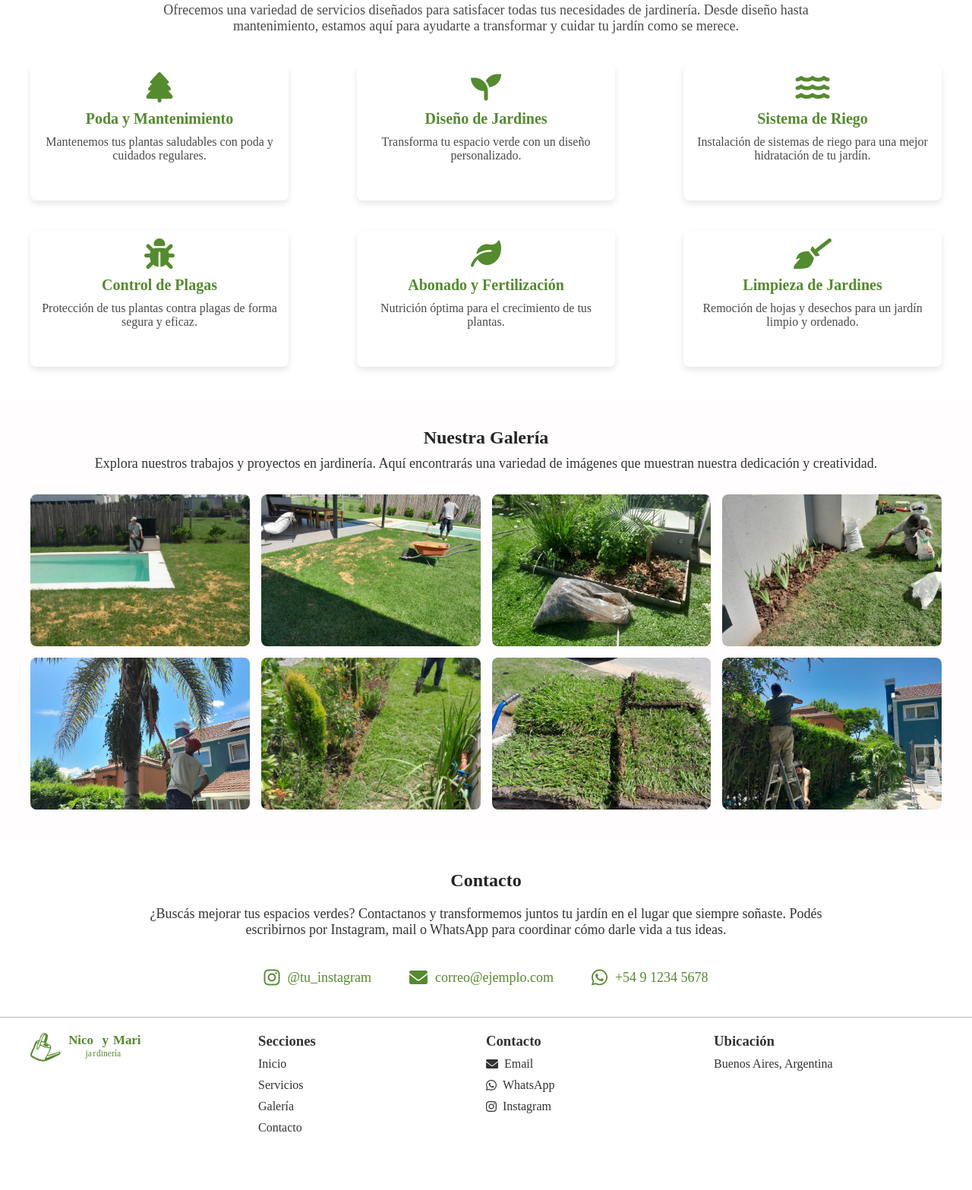
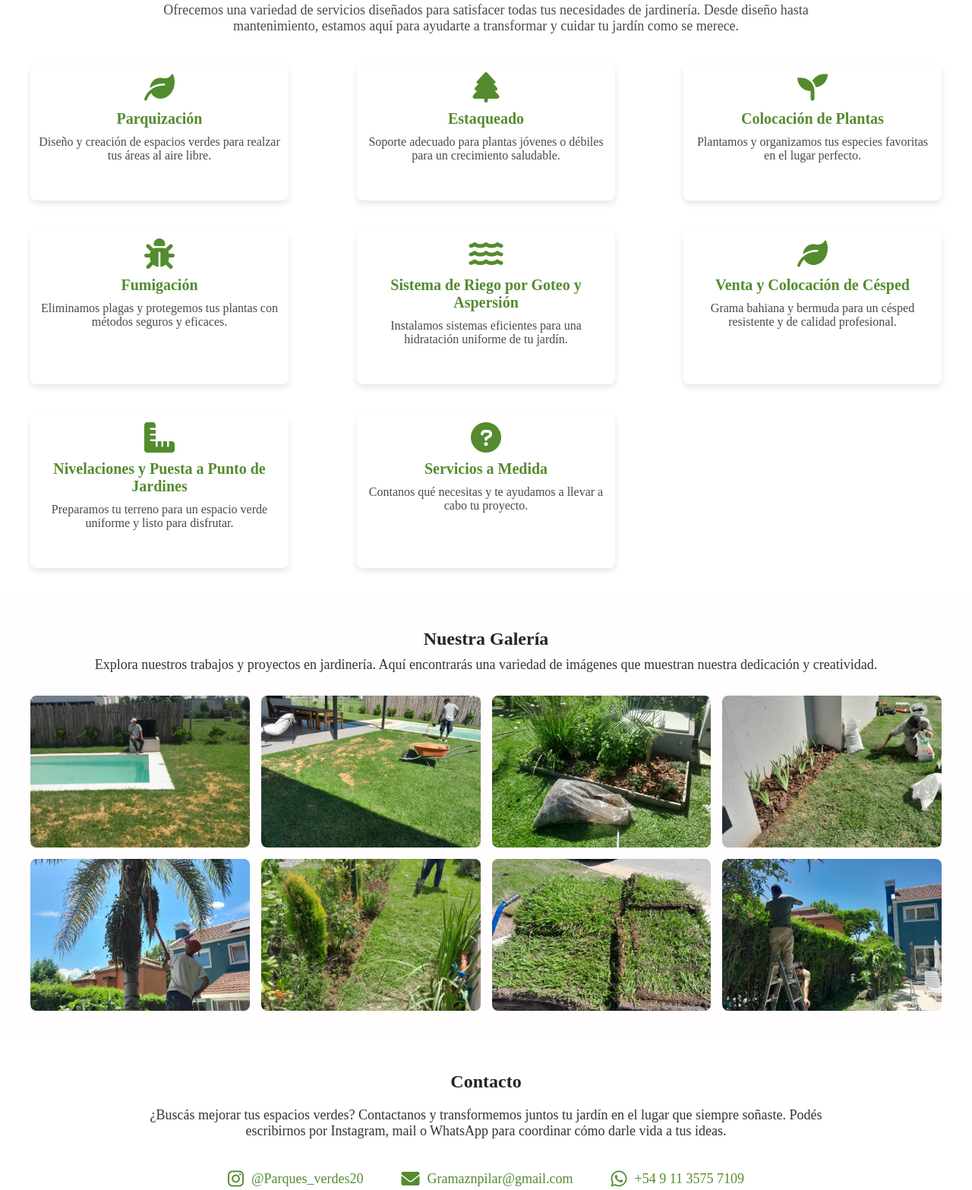
Before and after one commit to florrgonzalez/Parques-verdes, a website: page index.html in a window 1280 px wide. Shown: the part 874-2441 px from the top of the page at 76% size. Before the commit the page ends 2398 px from the top, so only its background shows below. Drawn offline with nearby package versions, Linux system fonts and the light colour scheme; files whose address does not match are found by name.

Commit message:
Add files via upload

```diff
--- a/index.html
+++ b/index.html
@@ -5,15 +5,15 @@
     <meta name="viewport" content="width=device-width, initial-scale=1.0">
     <link rel="stylesheet" href="https://cdnjs.cloudflare.com/ajax/libs/font-awesome/6.0.0-beta3/css/all.min.css">
     <link rel="stylesheet" href="style.css">
-    <link rel="icon" href="Recurso 5.svg" type="image/x-icon">
+    <link rel="icon" href="img/Recurso 10.svg" type="image/x-icon">
     <link href="https://unpkg.com/aos@2.3.1/dist/aos.css" rel="stylesheet">
-    <title>Nico y Mari Jardineria</title>
+    <title>Parques verdes</title>
 </head>
 <body>
 
     <header class="header">
         <div class="logo">
-            <a href="#hero"><img src="Recurso 3.svg" alt="Logo" /></a>
+            <a href="#hero"><img src="img/Recurso 9.svg" alt="Logo" /></a>
         </div>
         <nav class="nav">
             <ul class="nav-links">
@@ -43,34 +43,44 @@
 
         <div class="servicios-grid">
             <div class="servicio-card" data-aos="flip-left">
+                <i class="fas fa-leaf"></i>
+                <h3>Parquización </h3>
+                <p>Diseño y creación de espacios verdes para realzar tus áreas al aire libre.</p>
+            </div>
+            <div class="servicio-card" data-aos="flip-left">
                 <i class="fas fa-tree"></i>
-                <h3>Poda y Mantenimiento</h3>
-                <p>Mantenemos tus plantas saludables con poda y cuidados regulares.</p>
+                <h3>Estaqueado</h3>
+                <p>Soporte adecuado para plantas jóvenes o débiles para un crecimiento saludable.</p>
             </div>
             <div class="servicio-card" data-aos="flip-left">
                 <i class="fas fa-seedling"></i>
-                <h3>Diseño de Jardines</h3>
-                <p>Transforma tu espacio verde con un diseño personalizado.</p>
+                <h3>Colocación de Plantas</h3>
+                <p>Plantamos y organizamos tus especies favoritas en el lugar perfecto.</p>
+            </div>
+            <div class="servicio-card" data-aos="flip-left">
+                <i class="fas fa-bug"></i>
+                <h3>Fumigación</h3>
+                <p>Eliminamos plagas y protegemos tus plantas con métodos seguros y eficaces.</p>
             </div>
             <div class="servicio-card" data-aos="flip-left">
                 <i class="fas fa-water"></i>
-                <h3>Sistema de Riego</h3>
-                <p>Instalación de sistemas de riego para una mejor hidratación de tu jardín.</p>
-            </div>
-            <div class="servicio-card" data-aos="flip-left">
-                <i class="fas fa-bug"></i>
-                <h3>Control de Plagas</h3>
-                <p>Protección de tus plantas contra plagas de forma segura y eficaz.</p>
+                <h3>Sistema de Riego por Goteo y Aspersión</h3>
+                <p>Instalamos sistemas eficientes para una hidratación uniforme de tu jardín.</p>
             </div>
             <div class="servicio-card" data-aos="flip-left">
                 <i class="fas fa-leaf"></i>
-                <h3>Abonado y Fertilización</h3>
-                <p>Nutrición óptima para el crecimiento de tus plantas.</p>
+                <h3>Venta y Colocación de Césped</h3>
+                <p>Grama bahiana y bermuda para un césped resistente y de calidad profesional.</p>
             </div>
             <div class="servicio-card" data-aos="flip-left">
-                <i class="fas fa-broom"></i>
-                <h3>Limpieza de Jardines</h3>
-                <p>Remoción de hojas y desechos para un jardín limpio y ordenado.</p>
+                <i class="fas fa-ruler-combined"></i>
+                <h3>Nivelaciones y Puesta a Punto de Jardines</h3>
+                <p>Preparamos tu terreno para un espacio verde uniforme y listo para disfrutar.</p>
+            </div>
+            <div class="servicio-card" data-aos="flip-left">
+                <i class="fas fa-question-circle"></i>
+                <h3>Servicios a Medida</h3>
+                <p>Contanos qué necesitas y te ayudamos a llevar a cabo tu proyecto.</p>
             </div>
         </div>
     </section>
@@ -79,14 +89,14 @@
         <h2>Nuestra Galería</h2>
         <p>Explora nuestros trabajos y proyectos en jardinería. Aquí encontrarás una variedad de imágenes que muestran nuestra dedicación y creatividad.</p>
         <div class="galeria-grid">
-            <img src="foto_hero.jpg" alt="Descripción de la imagen 1" loading="lazy" data-aos="fade-up">
-            <img src="foto_jardin_2.jpg" alt="Descripción de la imagen 1" loading="lazy" data-aos="fade-up">
-            <img src="foto_jardin_3.jpg" alt="Descripción de la imagen 1" loading="lazy" data-aos="fade-up">
-            <img src="foto_jardin_4.jpg" alt="Descripción de la imagen 1" loading="lazy" data-aos="fade-up">
-            <img src="foto_jardin_5.jpg" alt="Descripción de la imagen 1" loading="lazy" data-aos="fade-up">
-            <img src="foto_jardin_6.jpg" alt="Descripción de la imagen 1" loading="lazy" data-aos="fade-up">
-            <img src="foto_jardin_7.jpg" alt="Descripción de la imagen 1" loading="lazy" data-aos="fade-up">
-            <img src="foto_jardin_8.jpg" alt="Descripción de la imagen 1" loading="lazy" data-aos="fade-up">
+            <img src="img/foto_hero.jpg" alt="Descripción de la imagen 1" loading="lazy" data-aos="fade-up">
+            <img src="img/foto_jardin_2.jpg" alt="Descripción de la imagen 1" loading="lazy" data-aos="fade-up">
+            <img src="img/foto_jardin_3.jpg" alt="Descripción de la imagen 1" loading="lazy" data-aos="fade-up">
+            <img src="img/foto_jardin_4.jpg" alt="Descripción de la imagen 1" loading="lazy" data-aos="fade-up">
+            <img src="img/foto_jardin_5.jpg" alt="Descripción de la imagen 1" loading="lazy" data-aos="fade-up">
+            <img src="img/foto_jardin_6.jpg" alt="Descripción de la imagen 1" loading="lazy" data-aos="fade-up">
+            <img src="img/foto_jardin_7.jpg" alt="Descripción de la imagen 1" loading="lazy" data-aos="fade-up">
+            <img src="img/foto_jardin_8.jpg" alt="Descripción de la imagen 1" loading="lazy" data-aos="fade-up">
 
         </div>
     </div>
@@ -96,27 +106,27 @@
         <p>¿Buscás mejorar tus espacios verdes? Contactanos y transformemos juntos tu jardín en el lugar que siempre soñaste. Podés escribirnos por Instagram, mail o WhatsApp para coordinar cómo darle vida a tus ideas.</p>
 
         <div class="contacto-info">
-            <a href="https://instagram.com/tu_instagram" target="_blank" class="contacto-item">
+            <a href="https://instagram.com/Parques_verdes20" target="_blank" class="contacto-item">
                 <i class="fab fa-instagram"></i>
-                <span>@tu_instagram</span>
+                <span>@Parques_verdes20</span>
             </a>
-            <a href="mailto:correo@ejemplo.com" class="contacto-item" target="_blank">
+            <a href="mailto:Gramaznpilar@gmail.com" class="contacto-item" target="_blank">
                 <i class="fas fa-envelope"></i>
-                <span>correo@ejemplo.com</span>
+                <span>Gramaznpilar@gmail.com</span>
             </a>
-            <a href="https://wa.me/54912345678" target="_blank" class="contacto-item">
+            <a href="https://wa.me/5491135757109" target="_blank" class="contacto-item">
                 <i class="fab fa-whatsapp"></i>
-                <span>+54 9 1234 5678</span>
+                <span>+54 9 11 3575 7109</span>
             </a>
         </div>
     </section>
 
-    <div class="WhatsApp"><a href="https://wa.me/54912345678" target="_blank"><img src="logo_whatsapp.png" alt="" width="62px" height="62px"></a></div>
+    <div class="WhatsApp"><a href="https://wa.me/5491135757109" target="_blank"><img src="img/logo_whatsapp.png" alt="" width="62px" height="62px"></a></div>
 
     <footer class="footer">
         <div class="footer-logo">
             <a href="#hero">
-                <img src="Recurso 3.svg" alt="Logo">
+                <img src="img/Recurso 9.svg" alt="Logo">
             </a>
         </div>
         <div class="footer-links">
@@ -131,14 +141,14 @@
         <div class="footer-contacto">
             <h3>Contacto</h3>
             <ul>
-                <li><a href="mailto:tuemail@example.com"><i class="fas fa-envelope"></i> Email</a></li>
-                <li><a href="https://wa.me/tu-número-whatsapp"><i class="fab fa-whatsapp"></i> WhatsApp</a></li>
-                <li><a href="https://www.instagram.com/tuusuario" target="_blank"><i class="fab fa-instagram"></i> Instagram</a></li>
+                <li><a href="mailto:Gramaznpilar@gmail.com"><i class="fas fa-envelope"></i> Email</a></li>
+                <li><a href="https://wa.me/5491135757109"><i class="fab fa-whatsapp"></i> WhatsApp</a></li>
+                <li><a href="https://instagram.com/Parques_verdes20" target="_blank"><i class="fab fa-instagram"></i> Instagram</a></li>
             </ul>
         </div>
         <div class="footer-ubicacion">
             <h3>Ubicación</h3>
-            <p>Buenos Aires, Argentina</p>
+            <p>Pilar, Buenos Aires, Argentina</p>
         </div>
     </footer>
 
--- a/style.css
+++ b/style.css
@@ -7,7 +7,7 @@
 
 html, body{
     overflow-x: hidden;
-
+}
 .header {
     display: flex;
     justify-content: space-between;
@@ -141,7 +141,7 @@ html, body{
 .hero {
     margin: 0;
     padding: 0;
-    background-image: url(foto_jardin_1.jpg); /* Imagen de fondo de jardinería */
+    background-image: url(img/foto_jardin_1.jpg); /* Imagen de fondo de jardinería */
     background-size: cover;
     background-position: center;
     position: relative;
```
Also changed, not shown: Recurso 10.svg (added), Recurso 9.svg (added).
